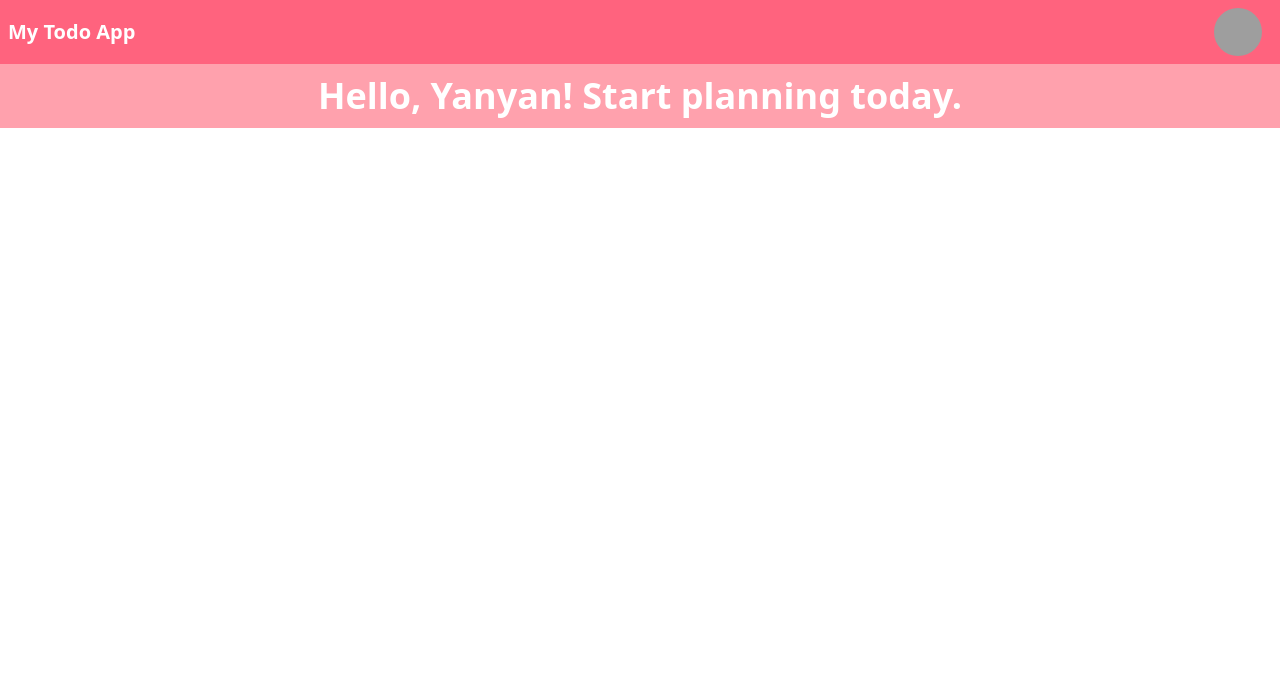
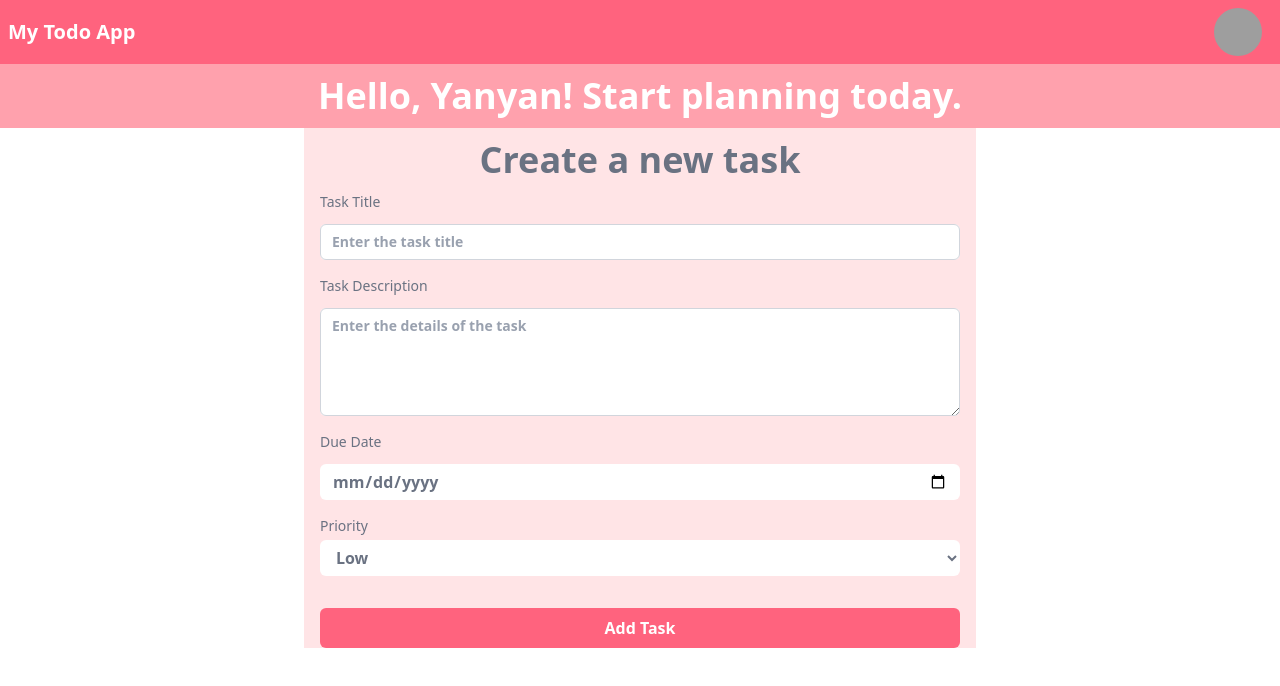
Before and after one commit to diannehidalgo117/todo-app-react-project, a React (Vite) app: page / in a window 1280 px wide. Shown: the top 686 px of the page. Built offline with nearby package versions, Linux system fonts and the light colour scheme; grey boxes are pictures that could not be loaded.

Commit message:
Add task form component

```diff
--- a/src/App.tsx
+++ b/src/App.tsx
@@ -1,11 +1,13 @@
 import Headers from "./components/Headers";
 import Greetings from "./components/Greetings";
+import TaskForm from "./components/TaskForm";
 
 const App = () => {
   return (
     <>
       <Headers />
       <Greetings />
+      <TaskForm />
     </>
   );
 };
--- /dev/null
+++ b/src/components/TaskForm.tsx
@@ -0,0 +1,90 @@
+const TaskForm = () => {
+  // TODO: Add state management for the task form
+  // TODO: Add form validation
+  // TODO: Add form submission handling
+
+  return (
+    // Form Container
+    <div className="flex flex-col items-center justify-center max-w-2xl h-min mx-auto bg-rose-100 text-gray-500 font-bold">
+      <h1 className="m-2 p-1 text-4xl">Create a new task</h1>
+      {/* Form Fields Global Container*/}
+      <form className="w-full px-4 py">
+        {/* Task Form */}
+        <div className="space-y-4">
+          {/* Task Title */}
+          <div className="flex flex-col gap-3">
+            <label htmlFor="title" className="block text-sm font-medium">
+              Task Title
+            </label>
+            <input
+              id="title"
+              type="text"
+              name="title"
+              placeholder="Enter the task title"
+              className="block w-full rounded-md bg-white px-3 py-1.5 text-base
+                text-gray-900 outline-1 -outline-offset-1 outline-gray-300
+                placeholder:text-gray-400 focus:outline-2 focus:-outline-offset-2
+                focus:outline-red-600 sm:text-sm/6"
+            />
+          </div>
+
+          {/* Task Description */}
+          <div className="flex flex-col gap-3">
+            <label htmlFor="title" className="block text-sm font-medium">
+              Task Description
+            </label>
+            <textarea
+              id="title"
+              name="title"
+              placeholder="Enter the details of the task"
+              rows={4}
+              className="block w-full rounded-md bg-white px-3 py-1.5 text-base
+                text-gray-900 outline-1 -outline-offset-1 outline-gray-300
+                placeholder:text-gray-400 focus:outline-2 focus:-outline-offset-2
+                focus:outline-red-600 sm:text-sm/6"
+            />
+          </div>
+
+          {/* Task Due Date */}
+          <div className="flex flex-col gap-3">
+            <label htmlFor="dueDate" className="text-sm font-medium">
+              Due Date
+            </label>
+            <input
+              id="dueDate"
+              type="date"
+              name="dueDate"
+              className="block w-full rounded-md bg-white px-3 py-1.5"
+            />
+          </div>
+
+          {/* Task Priority */}
+          <div className="flex flex-col gap-1">
+            <label htmlFor="priority" className="text-sm font-medium">
+              Priority
+            </label>
+            <select
+              id="priority"
+              name="priority"
+              className="block w-full rounded-md bg-white px-3 py-1.5"
+            >
+              <option value="low">Low</option>
+              <option value="medium">Medium</option>
+              <option value="high">High</option>
+            </select>
+          </div>
+
+          {/* Submit Button */}
+          <button
+            type="submit"
+            className="mt-4 w-full bg-rose-400 text-white py-2 rounded-md hover:bg-rose-500"
+          >
+            Add Task
+          </button>
+        </div>
+      </form>
+    </div>
+  );
+};
+
+export default TaskForm;
```
